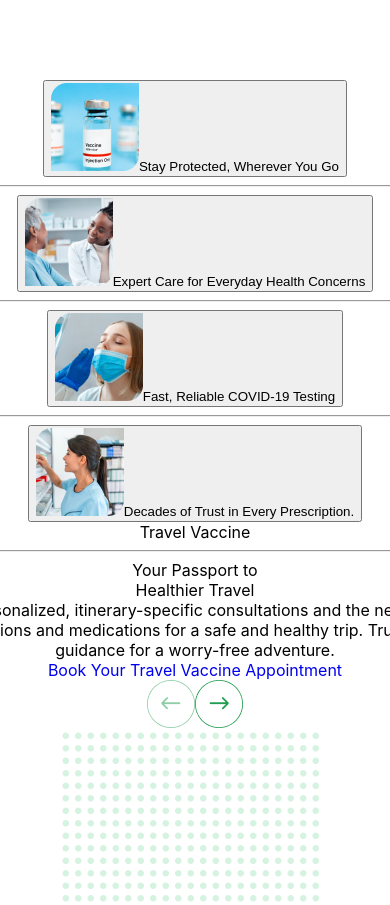
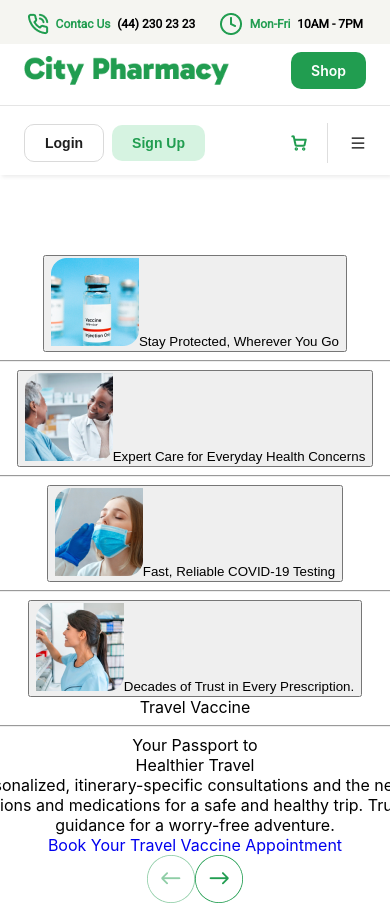
Before and after one commit to Webelocity/City-Pharamacy, a React (Create React App) app: page / in a window 390 px wide. Shown: the top 905 px of the page. Built offline with nearby package versions, Linux system fonts and the light colour scheme.

Commit message:
mobile nav menu

```diff
--- a/src/components/Layout/Navbar/Navbar.css
+++ b/src/components/Layout/Navbar/Navbar.css
@@ -391,8 +391,197 @@ svg path {
   transition: 300ms;
 }
 
-@media (max-width: 1268px) {
+.mobileNav {
+  display: flex;
+  flex-direction: column;
+  row-gap: 8px;
+  flex-wrap: wrap;
+}
+.mobileNav .upper {
+  background: var(--Foggy-Gray-50, #f5f5f1);
+  display: flex;
+  /* width: 390px; */
+  width: -webkit-fill-available;
+  padding: 12px 0px 8px 0px;
+  justify-content: center;
+  align-items: center;
+  gap: 24px;
+}
+.mobileNav .upper .Text_wrap {
+  display: flex;
+  align-items: center;
+  gap: 6.667px;
+  color: var(--Basic-Black, #000);
+  text-align: center;
+  font-family: Roboto;
+  font-size: 12px;
+  font-style: normal;
+  font-weight: 700;
+  line-height: normal;
+  text-transform: capitalize;
+  text-decoration: none;
+}
+.mobileNav .upper .Text_wrap span {
+  color: var(--Fruit-Salad-600, #219d50);
+  text-align: center;
+  font-family: Roboto;
+  font-size: 12px;
+  font-style: normal;
+  font-weight: 700;
+  line-height: normal;
+  text-transform: capitalize;
+}
+.mobileNav .middle {
+  display: flex;
+  padding: 0 24px;
+  padding-bottom: 16px;
+  justify-content: center;
+  align-items: flex-end;
+  gap: 8px;
+  flex-shrink: 0;
+  justify-content: space-between;
+  border-bottom: 1px solid rgba(0, 0, 0, 0.1);
+}
+.mobileNav .middle > a {
+  max-width: 60%;
+}
+.mobileNav .middle > a > img {
+  width: 100%;
+}
+.mobileNav .lower {
+  display: flex;
+  max-width: 342px;
+  max-height: 41px;
+  justify-content: space-between;
+  align-items: center;
+  flex-shrink: 0;
+  padding: 0 24px;
+  padding-top: 8px;
+  padding-bottom: 12px;
+  position: relative;
+}
+.mobileNav .lower .right {
+  display: flex;
+  align-items: center;
+  gap: 8px;
+}
+.mobileNav .lower .right button {
+  display: flex;
+  padding: 10px 20px;
+  justify-content: center;
+  align-items: center;
+  gap: 10px;
+  border-radius: 10px;
+  border: 1.5px solid #dadada;
+  background: #fff;
+  color: var(--Main-Black, #1e1e1e);
+  /* font-family: Roboto; */
+  font-size: 14px;
+  font-style: normal;
+  font-weight: 600;
+  line-height: normal;
+  text-transform: capitalize;
+  cursor: pointer;
+  max-width: 100px;
+}
+.mobileNav .lower .right button:hover {
+  background: #219d50;
+  color: #fff;
+}
+.mobileNav .lower .right button:hover svg path {
+  stroke: white;
+}
+.mobileNav .lower .right .green {
+  background: var(--Green-Light, rgba(104, 212, 145, 0.27));
+  border: none;
+  color: var(--Main-Green, var(--Fruit-Salad-600, #219d50));
+}
+.mobileNav .lower .cart {
+  display: flex;
+  justify-content: space-between;
+  align-items: center;
+  align-self: stretch;
+}
+.mobileNav .lower .cart .menu-icon {
+  display: flex;
+  padding: 12px 0px 12px 22px;
+  flex-direction: column;
+  justify-content: center;
+  align-items: center;
+  gap: 10px;
+  align-self: stretch;
+  border-left: 1px solid #dedede;
+}
+.mobileNav .lower .cart .cartIcon {
+  display: flex;
+  padding: 20px;
+  flex-direction: column;
+  align-items: center;
+  gap: 10px;
+  flex: 1 0 0;
+}
+.dropdown-links-wrapper {
+  position: absolute;
+  left: 0;
+  display: flex;
+  width: 100vw;
+  padding: 24px;
+  flex-direction: column;
+  align-items: flex-start;
+  gap: 10px;
+  background-color: white;
+  z-index: 9999;
+  border-top: 1.5px solid rgba(143, 145, 161, 0.1);
+  top: 100%;
+}
+.dropdown-links-wrapper a {
+  color: var(--Main-Black, #1e1e1e);
+  font-family: Roboto;
+  font-size: 18px;
+  font-style: normal;
+  font-weight: 400;
+  line-height: 150%; /* 27px */
+  letter-spacing: 0.27px;
+  padding: 12px 0px;
+  width: -webkit-fill-available;
+  text-align: left;
+}
+.dropdown-links-wrapper .drop-down-link {
+  color: var(--Main-Black, #1e1e1e);
+  font-family: Roboto;
+  font-size: 18px;
+  font-style: normal;
+  font-weight: 400;
+  line-height: 150%; /* 27px */
+  letter-spacing: 0.27px;
+  width: -webkit-fill-available;
+}
+.MobDrop > .Mobbox {
+  color: var(--Main-Black, #1e1e1e);
+  font-family: Roboto;
+  font-size: 18px;
+  font-style: normal;
+  font-weight: 400;
+  line-height: 150%; /* 27px */
+  letter-spacing: 0.27px;
+  padding: 12px 0px;
+  width: -webkit-fill-available;
+  display: flex;
+  flex-direction: column;
+}
+.MobDrop {
+  padding-left: 10px;
+}
+.supmenuparent {
+  display: flex !important;
+  justify-content: space-between;
+  align-items: center;
+  align-self: stretch;
+  padding: 12px 0px;
+}
+
+/* @media (max-width: 1268px) {
   .Navbar {
     display: none;
   }
-}
+} */
--- a/src/components/Layout/Navbar/Navbar.jsx
+++ b/src/components/Layout/Navbar/Navbar.jsx
@@ -1,27 +1,36 @@
-import React, {useRef, useState, useEffect} from "react";
+import React, { useRef, useState, useEffect } from "react";
 import "./Navbar.css";
 import logo from "../../../assets/City Pharmacy.png";
-import {Link} from "react-router-dom";
-import {BsChevronDown} from "react-icons/bs";
+import { Link } from "react-router-dom";
+import { BsChevronDown } from "react-icons/bs";
 import Phone from "../../../assets/phone.png";
 import clock from "../../../assets/clocl.png";
 import cart from "../../../assets/cart.png";
+// import menu from "../../../assets/Hamburger Menu.png";
 import fill from "../../../assets/fill.png";
 import refill from "../../../assets/refill.png";
 import transfer from "../../../assets/transfer.png";
-import {IconButton, InputAdornment, InputBase} from "@mui/material";
+import {
+  IconButton,
+  InputAdornment,
+  InputBase,
+  useMediaQuery,
+} from "@mui/material";
+import { AiOutlineClose, AiOutlineMenu } from "react-icons/ai";
 import Sidecart from "../../Sidecart";
-import {useDispatch, useSelector} from "react-redux";
-import {logoutUser, openModal} from "../../../redux/userSlice";
+import { useDispatch, useSelector } from "react-redux";
+import { logoutUser, openModal } from "../../../redux/userSlice";
 
 const NavBar = () => {
+  const Desktop = useMediaQuery("(min-width:1268px)");
   const navbar = useRef(null);
   const [showMenu, setShowMenu] = useState(false);
   const [showCart, setshowCart] = useState(false);
   const dispatch = useDispatch();
-    const user = useSelector(
-        (state) => state.user.currentUser
-    );
+  const user = useSelector((state) => state.user.currentUser);
+
+  const [showMobileMenu, setShowMobileMenu] = useState(false);
+
   useEffect(() => {
     window.scrollTo(0, 0);
   }, []);
@@ -44,6 +53,16 @@ const NavBar = () => {
   const handleMega = (current) => {
     if (current === showMenu) {
       setShowMenu(0);
+    } else {
+      setShowMenu(current);
+    }
+  };
+
+  const handlePhoneMega = (event, current) => {
+    event.stopPropagation();
+    if (current === showMenu) {
+      setShowMenu(0);
+      setShowMobileMenu(!showMobileMenu);
     } else {
       setShowMenu(current);
     }
@@ -73,12 +92,13 @@ const NavBar = () => {
 
   return (
     <div className="Navbar">
-            <Sidecart open={showCart} handleClose={() => setshowCart(false)}/>
+      <Sidecart open={showCart} handleClose={() => setshowCart(false)} />
+      {Desktop ? (
         <div className="nav-wrapper">
           <div className="upper">
             <div className="left">
               <Link to={"/"}>
-                            <img src={logo} alt="logo" className="logo-img"/>
+                <img src={logo} alt="logo" className="logo-img" />
               </Link>
             </div>
             <div className="middle">
@@ -120,14 +140,14 @@ const NavBar = () => {
               </div>
               <div className="UpperRight">
                 <div className="boxWrap">
-                                <img src={Phone} alt="PhoneIcon"/>
+                  <img src={Phone} alt="PhoneIcon" />
                   <div className="textwrap">
                     <p className="title">Contact Us</p>
                     <p className="contonet">(44) 230 23 23</p>
                   </div>
                 </div>
                 <div className="boxWrap">
-                                <img src={clock} alt="PhoneIcon"/>
+                  <img src={clock} alt="PhoneIcon" />
                   <div className="textwrap">
                     <p className="title">Mon-Fri</p>
                     <p className="contonet">10AM - 7PM</p>
@@ -151,11 +171,12 @@ const NavBar = () => {
                       stroke-linecap="round"
                       stroke-linejoin="round"
                     />
-                                </svg>
-                                {" "}
+                  </svg>{" "}
                   2{" "}
                 </button>
-                            <button className="green" onClick={() => dispatch(logoutUser())}>
+                <button
+                  className="green"
+                  onClick={() => dispatch(logoutUser())}>
                   <svg
                     xmlns="http://www.w3.org/2000/svg"
                     width="16"
@@ -176,8 +197,7 @@ const NavBar = () => {
                       stroke-linecap="round"
                       stroke-linejoin="round"
                     />
-                                </svg>
-                                {" "}
+                  </svg>{" "}
                   My Account
                 </button>
               </div>
@@ -185,14 +205,11 @@ const NavBar = () => {
               <div className="right">
                 <button
                   onClick={() => {
-                                    dispatch(openModal())
+                    dispatch(openModal());
                   }}>
                   Login
                 </button>
-                            <button
-                                className="green">
-                                Sign Up
-                            </button>
+                <button className="green">Sign Up</button>
               </div>
             )}
           </div>
@@ -215,7 +232,7 @@ const NavBar = () => {
                     {showMenu === 2 && (
                       <div className="drop-menu two">
                         <Link to="/Fillprescription" className="menu-box">
-                                                <img src={fill} alt="icon"/>
+                          <img src={fill} alt="icon" />
                           <div className="text-div">
                             <span className="menuitemtitle">
                               Fill Prescription Online{" "}
@@ -223,7 +240,7 @@ const NavBar = () => {
                           </div>
                         </Link>
                         <Link to="/Refillprescription" className="menu-box">
-                                                <img src={refill} alt="icon"/>
+                          <img src={refill} alt="icon" />
                           <div className="text-div">
                             <span className="menuitemtitle">
                               Refill Prescription{" "}
@@ -231,7 +248,7 @@ const NavBar = () => {
                           </div>
                         </Link>
                         <Link to="/Transferprescription" className="menu-box">
-                                                <img src={transfer} alt="icon"/>
+                          <img src={transfer} alt="icon" />
                           <div className="text-div">
                             <span className="menuitemtitle">
                               Transfer Prescription
@@ -257,7 +274,7 @@ const NavBar = () => {
                   Shop
                 </Link>
                 <div className="cartMini" onClick={() => setshowCart(true)}>
-                                <img src={cart} alt="cart"/>
+                  <img src={cart} alt="cart" />
                   <span className="total">0 / 0.00$</span>
                 </div>
                 {user && (
@@ -289,6 +306,161 @@ const NavBar = () => {
             </div>
           </div>
         </div>
+      ) : (
+        <div className="mobileNav">
+          <div className="upper">
+            <p className="Text_wrap">
+              <img src={Phone} alt="phone_Icon" /> <span>Contac Us</span> (44)
+              230 23 23
+            </p>
+            <p className="Text_wrap">
+              <img src={clock} alt="clock_Icon" /> <span>Mon-Fri</span> 10AM -
+              7PM
+            </p>
+          </div>
+          <div className="middle">
+            <Link to={"/"}>
+              <img src={logo} alt="logo" />
+            </Link>
+            <div className="shopButton">
+              <Link to="/shop" className="ShopBut">
+                Shop
+              </Link>
+            </div>
+          </div>
+          <div className="lower">
+            {user ? (
+              <div className="right loggedin">
+                <button>
+                  <svg
+                    xmlns="http://www.w3.org/2000/svg"
+                    width="16"
+                    height="17"
+                    viewBox="0 0 16 17"
+                    fill="none">
+                    <path
+                      d="M13.6134 3.55298C13.2789 3.21736 12.8815 2.95107 12.4439 2.76937C12.0064 2.58767 11.5372 2.49414 11.0634 2.49414C10.5896 2.49414 10.1204 2.58767 9.68284 2.76937C9.24526 2.95107 8.84784 3.21736 8.51339 3.55298L8.00006 4.07298L7.48672 3.55298C7.15227 3.21736 6.75486 2.95107 6.31727 2.76937C5.87968 2.58767 5.41053 2.49414 4.93672 2.49414C4.46291 2.49414 3.99376 2.58767 3.55618 2.76937C3.11859 2.95107 2.72118 3.21736 2.38672 3.55298C0.973391 4.96631 0.886724 7.35298 2.66672 9.16631L8.00006 14.4996L13.3334 9.16631C15.1134 7.35298 15.0267 4.96631 13.6134 3.55298Z"
+                      stroke="black"
+                      stroke-width="2"
+                      stroke-linecap="round"
+                      stroke-linejoin="round"
+                    />
+                  </svg>{" "}
+                  2{" "}
+                </button>
+                <button
+                  className="green"
+                  onClick={() => dispatch(logoutUser())}>
+                  <svg
+                    xmlns="http://www.w3.org/2000/svg"
+                    width="16"
+                    height="17"
+                    viewBox="0 0 16 17"
+                    fill="none">
+                    <path
+                      d="M12.6668 14.5V13.1667C12.6668 12.4594 12.3859 11.7811 11.8858 11.281C11.3857 10.781 10.7074 10.5 10.0002 10.5H6.00016C5.29292 10.5 4.61464 10.781 4.11454 11.281C3.61445 11.7811 3.3335 12.4594 3.3335 13.1667V14.5"
+                      stroke="#219D50"
+                      stroke-width="2"
+                      stroke-linecap="round"
+                      stroke-linejoin="round"
+                    />
+                    <path
+                      d="M8.00016 7.83333C9.47292 7.83333 10.6668 6.63943 10.6668 5.16667C10.6668 3.69391 9.47292 2.5 8.00016 2.5C6.5274 2.5 5.3335 3.69391 5.3335 5.16667C5.3335 6.63943 6.5274 7.83333 8.00016 7.83333Z"
+                      stroke="#219D50"
+                      stroke-width="2"
+                      stroke-linecap="round"
+                      stroke-linejoin="round"
+                    />
+                  </svg>{" "}
+                  My Account
+                </button>
+              </div>
+            ) : (
+              <div className="right">
+                <button
+                  onClick={() => {
+                    dispatch(openModal());
+                  }}>
+                  Login
+                </button>
+                <button className="green">Sign Up</button>
+              </div>
+            )}
+            <div className="cart">
+              <img
+                src={cart}
+                alt="cartIcon"
+                className="cartIcon"
+                onClick={() => setshowCart(true)}
+              />
+              <div onClick={() => setShowMobileMenu(!showMobileMenu)}>
+                {showMobileMenu ? (
+                  <AiOutlineClose className="menu-icon" />
+                ) : (
+                  <AiOutlineMenu className="menu-icon" />
+                )}
+
+                {showMobileMenu && (
+                  <div className="dropdown-links-wrapper">
+                    <div
+                      className="drop-down-link "
+                      onClick={(event) => handlePhoneMega(event, 1)}>
+                      <div
+                        className="supmenuparent"
+                        style={{
+                          color: showMenu === 1 && "#0A1F8F",
+                        }}>
+                        <span>Prescription</span>
+                        <BsChevronDown
+                          style={{
+                            transform: showMenu === 1 && "rotate(180deg)",
+                            transition: ".3s all ease-in-out",
+                          }}
+                        />
+                      </div>
+                      {showMenu === 1 && (
+                        <div className="MobDrop">
+                          <Link
+                            to="/Fillprescription"
+                            className="menu-box Mobbox">
+                            <div className="text-div">
+                              <span>Fill Prescription Online</span>
+                            </div>
+                          </Link>
+                          <Link
+                            to="/Refillprescription"
+                            className="menu-box Mobbox">
+                            <div className="text-div">
+                              <span>Refil Prescription</span>
+                            </div>
+                          </Link>
+                          <Link
+                            to="/Transferprescription"
+                            className="menu-box Mobbox">
+                            <div className="text-div">
+                              <span>Transfer Prescription</span>
+                            </div>
+                          </Link>
+                        </div>
+                      )}
+                    </div>
+                    <Link to="/Travel">Travel</Link>
+                    <Link to="/MinorAliments">Minor Aliments</Link>
+                    <Link to="/Vaccinations">Vaccinations </Link>
+                    <Link to="/Testing">Testing </Link>
+                    <Link to="/Compression ">Compression stockings </Link>
+                    <Link to="/Consult_a_pharmacist">
+                      Consult a Pharmacist{" "}
+                    </Link>
+                    <Link to="/About">About </Link>
+                    <Link to="/Contact">Contact</Link>
+                  </div>
+                )}
+              </div>
+            </div>
+          </div>
+        </div>
+      )}
     </div>
   );
 };
```
Also changed, not shown: src/assets/Hamburger Menu.png (added). Lines whose indentation alone changed are shown as unchanged.
